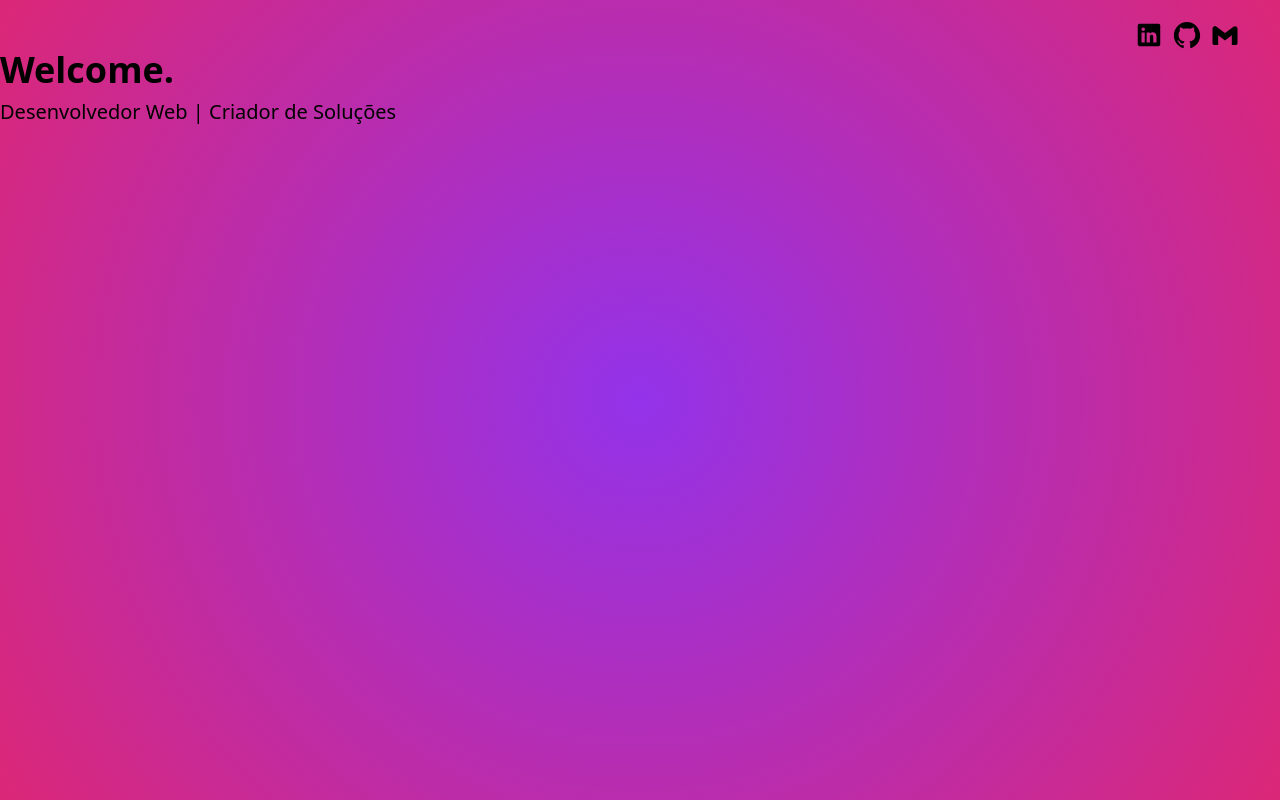
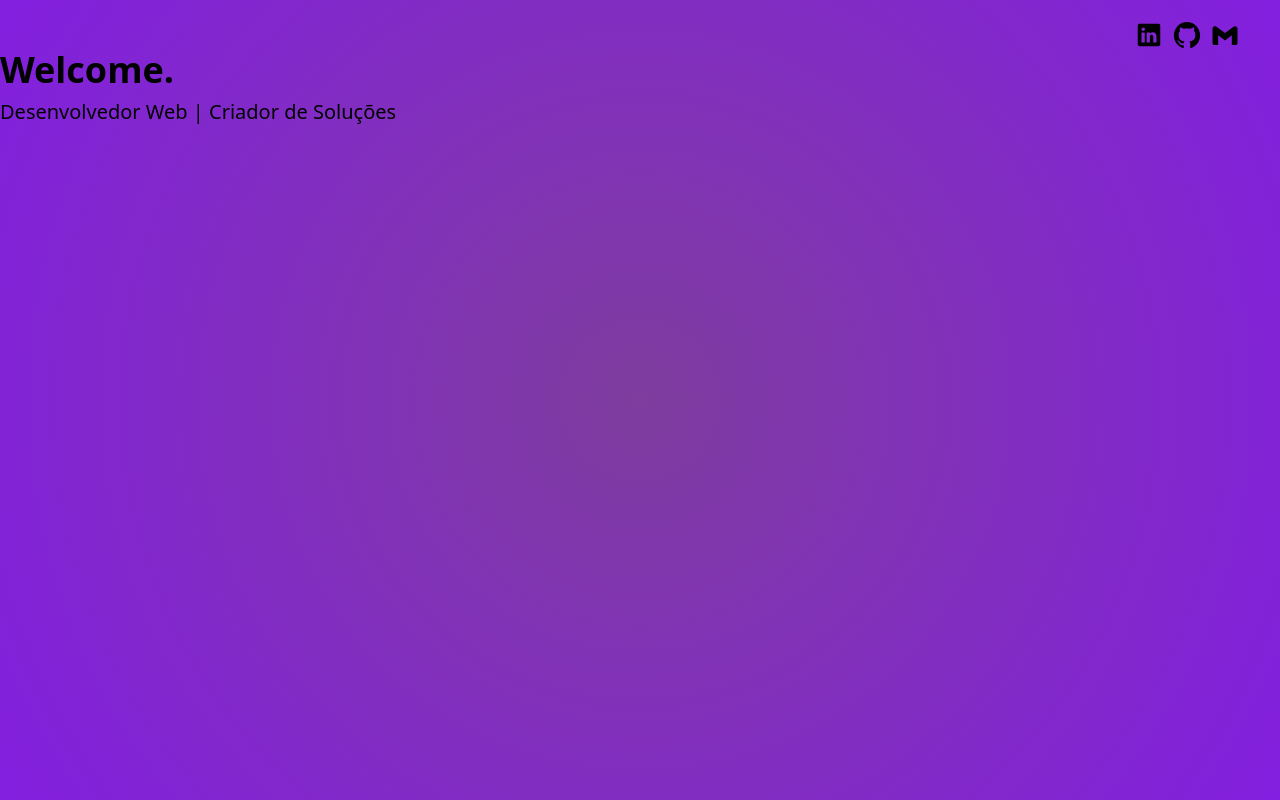
Before and after one commit to MarianniArtoni/Portfolio, a React (Create React App) app: page / in a window 1280 px wide. Built offline with nearby package versions, Linux system fonts and the light colour scheme.

Commit message:
Alteração da cor de fundo

```diff
--- a/src/App.js
+++ b/src/App.js
@@ -6,7 +6,7 @@ import Body from './components/Body.js';
 
 function App() {
   return (
-    <div className='min-h-screen w-full bg-[radial-gradient(circle_at_center,_var(--tw-gradient-stops))] from-purple-600 to-pink-600'>
+    <div className='min-h-screen w-full bg-[radial-gradient(circle_at_center,_var(--tw-gradient-stops))] from-[#7f3d9e] to-[#831fe0]'>
       <Header />
       <Body />
     </div>
```
